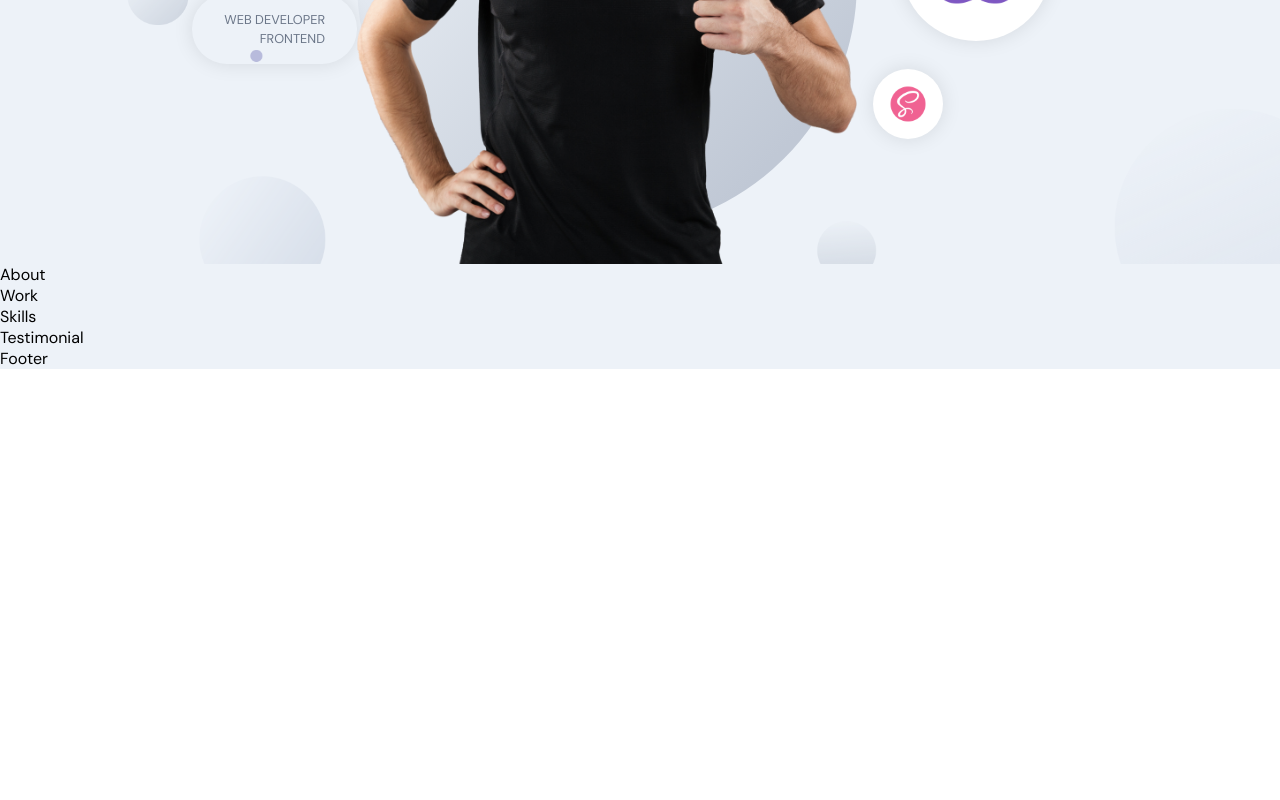
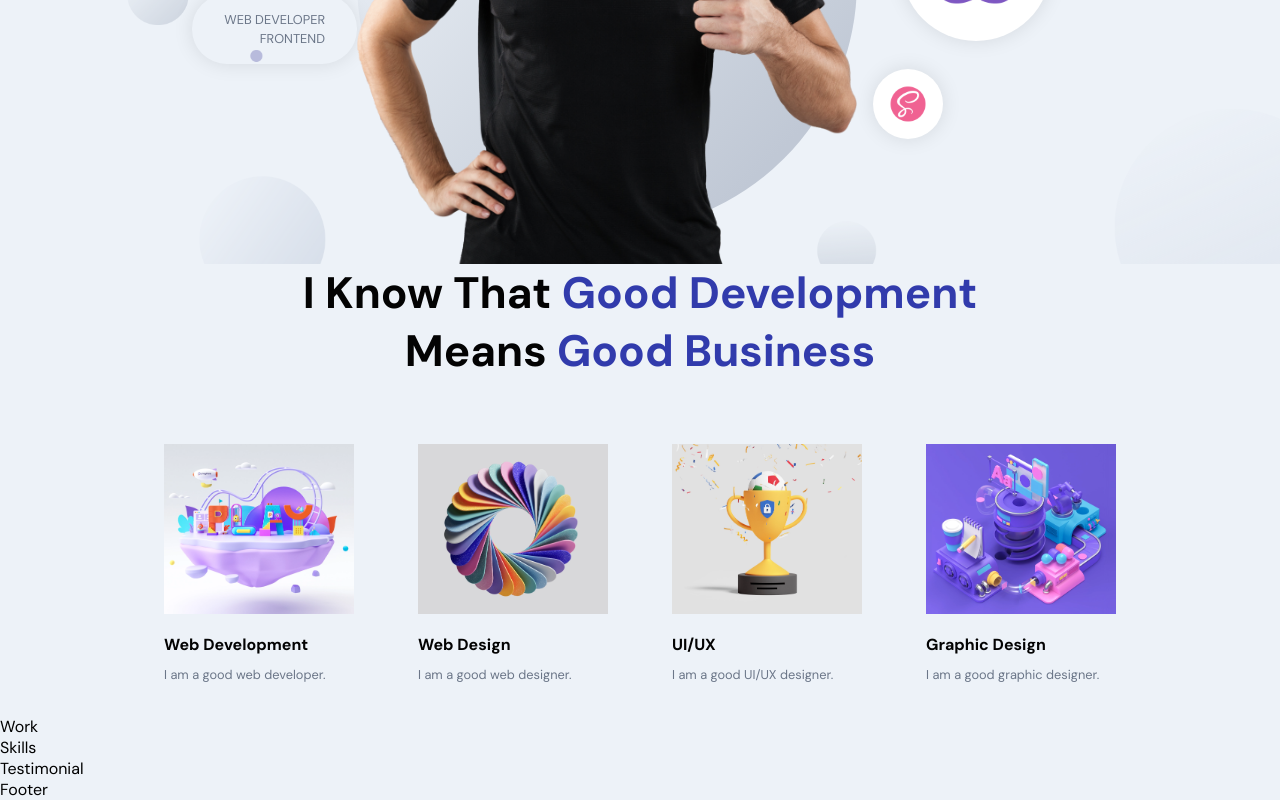
Before and after one commit to walidhassan1011/Portfolio, a React (Create React App) app in the folder frontend_react/: page / in a window 1280 px wide. Shown: the part 459-1259 px from the top of the page. Before the commit the page ends 828 px from the top, so only its background shows below. Built offline with nearby package versions, Linux system fonts and the light colour scheme.

Commit message:
working on about section

```diff
--- a/frontend_react/src/container/About/About.jsx
+++ b/frontend_react/src/container/About/About.jsx
@@ -1,7 +1,67 @@
-import React from "react";
-import './About.scss';
+import React, { useEffect, useState } from "react";
+import "./About.scss";
+import { images } from "../../constants";
+import { motion } from "framer-motion";
+const abouts = [
+  {
+    title: "Web Development",
+    description: "I am a good web developer.",
+    imgUrl: images.about01,
+  },
+  {
+    title: "Web Design",
+    description: "I am a good web designer.",
+    imgUrl: images.about02,
+  },
+  {
+    title: "UI/UX",
+    description: "I am a good UI/UX designer.",
+    imgUrl: images.about03,
+  },
+  {
+    title: "Graphic Design",
+    description: "I am a good graphic designer.",
+    imgUrl: images.about04,
+  },
+];
 const About = () => {
-  return <div>About</div>;
+  return (
+    <>
+      <h2 className="head-text">
+        I know that <span> Good Development</span>
+        <br /> means <span>Good Business</span>
+      </h2>
+      <div className="app__profiles">
+        {abouts.map((about, index) => (
+          <motion.div
+            whileInView={{ opacity: 1 }}
+            whileHover={{ scale: 1.1 }}
+            transition={{ duration: 0.5, type: "tween" }}
+            className="app__profile-item"
+            key={about.title + index}
+          >
+            <img src={about.imgUrl} alt={about.title} />
+            <h2
+              className="bold-text"
+              style={{
+                marginTop: 20,
+              }}
+            >
+              {about.title}
+            </h2>
+            <p
+              className="p-text"
+              style={{
+                marginTop: 10,
+              }}
+            >
+              {about.description}
+            </p>
+          </motion.div>
+        ))}
+      </div>
+    </>
+  );
 };
 
 export default About;
--- a/frontend_react/src/container/About/About.scss
+++ b/frontend_react/src/container/About/About.scss
@@ -0,0 +1,34 @@
+.app__about {
+  flex: 1;
+  width: 100%;
+  flex-direction: column;
+}
+.app__profiles {
+  display: flex;
+  justify-content: center;
+  align-items: flex-start;
+  flex-wrap: wrap;
+  margin-top: 2rem;
+}
+
+.app__profile-item {
+  width: 190px;
+  display: flex;
+  justify-content: flex-start;
+  align-items: flex-start;
+  flex-direction: column;
+  margin: 2rem;
+  img {
+    width: 100%;
+    height: 170px;
+    border-bottom: 15px;
+    object-fit: cover;
+  }
+  @media screen and (min-width: 2000px) {
+    width: 370px;
+    margin: 2rem 4rem;
+    img {
+      height: 320px;
+    }
+  }
+}
```
